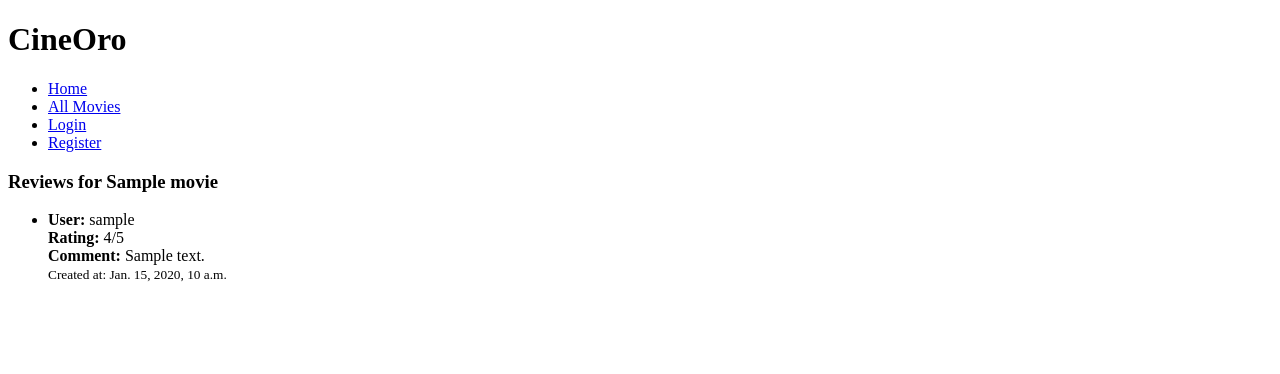
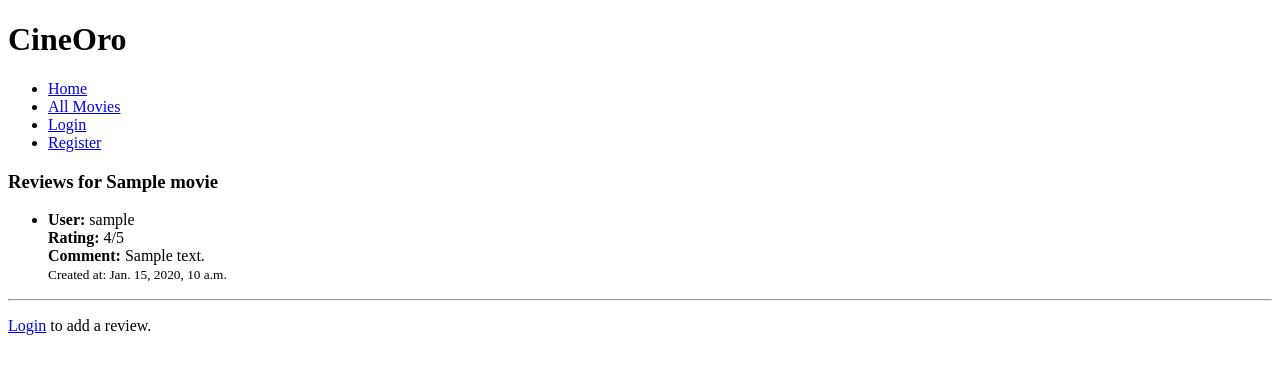
Before and after one commit to nalore123/CineOro, a Django app: template main/templates/main/reviews_by_movie.html in a window 1280 px wide. Shown: the top 374 px of the page. Run offline with Django 5.2, Linux system fonts and the light colour scheme; the template is opened without the code that fills it: most values are stand-ins (such as "Sample title", 1, 10 or a date in 2020).

Commit message:
izmjena pregleda recenzije za dodavanje recenzija

```diff
--- a/main/templates/main/reviews_by_movie.html
+++ b/main/templates/main/reviews_by_movie.html
@@ -16,4 +16,15 @@
     {% else %}
         <p>No reviews yet for this movie.</p>
     {% endif %}
-{% endblock %}
+
+    <hr>
+
+    {% if user.is_authenticated %}
+     <a href="{% url 'main:add_review_for_movie' movie.title %}">
+       <button>Add review</button>
+     </a>
+    {% else %}
+       <p><a href="{% url 'login' %}">Login</a> to add a review.</p>
+    {% endif %}
+
+    {% endblock %}
```
